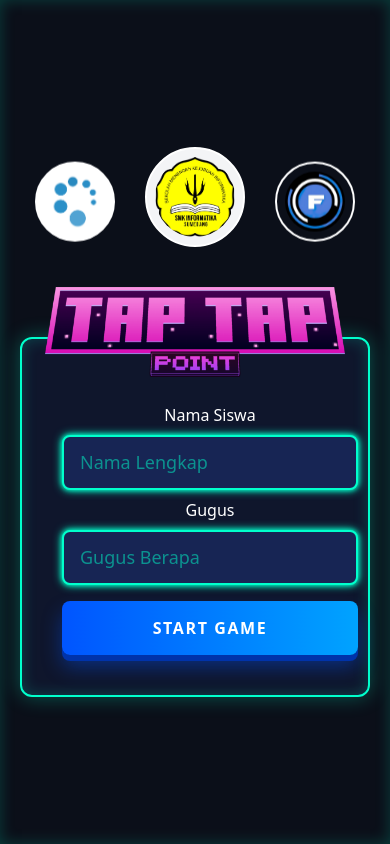
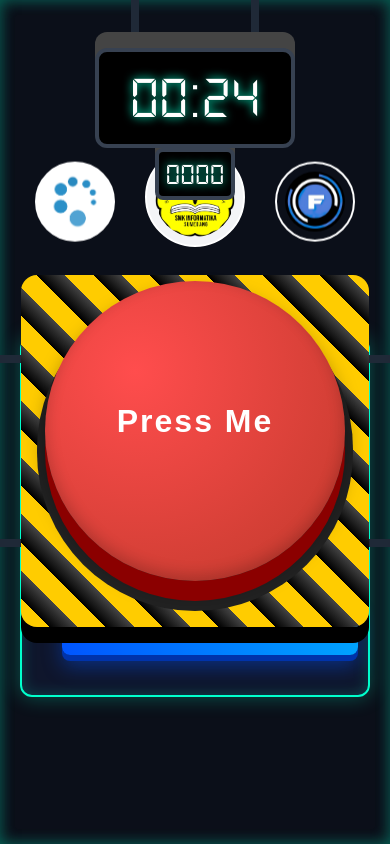
Before and after one commit to NexdyMC/game-tap-tap, a PHP site: page / in a window 390 px wide. Run offline with PHP 8.4, Linux system fonts and the light colour scheme.

Commit message:
atur responsive pada website

```diff
--- a/index.html
+++ b/index.html
@@ -4,18 +4,43 @@
     <meta charset="UTF-8">
     <meta name="viewport" content="width=device-width, initial-scale=1.0">
     <title>Game Tap Tap</title>
+    <link rel="preconnect" href="https://fonts.googleapis.com">
+    <link href="https://fonts.googleapis.com/css2?family=Space+Grotesk:wght@400;500;600;700&family=Inter:wght@400;500;600&display=swap" rel="stylesheet">
     <!-- website : icon -->
     <!-- <link rel="shortcut icon" type="x-icon" href="icon.png"> -->
     <!-- cdn : tailwind -->
     <script src="js/tailwind.js"></script>
     <script src="tailwind.config.js"></script>
     <link rel="stylesheet" href="style/style.css">
+    <style>
+@font-face {
+  font-family: 'Digital';
+  src: url('font/DS-DIGI.TTF');
+}
+    </style>
 </head>
-<body class="bg-black flex justify-center items-center ">
+<body class="hero bg-[#050c18] overflow-x-hidden flex justify-center items-center ">
 
-    <main class="max-w-[480px] w-full min-width-[100px] h-screen bg-[#0b0f19]">
+    <canvas id="net"></canvas>
+    <div class="bokeh"
+        style="width:140px;height:140px; left:6%; top:32%; background:radial-gradient(circle,var(--red) 0%, transparent 70%); animation-delay:0s;">
+    </div>
+    <div class="bokeh"
+        style="width:90px;height:90px; left:14%; top:58%; background:radial-gradient(circle,var(--red-soft) 0%, transparent 70%); animation-delay:2s;">
+    </div>
+    <div class="bokeh"
+        style="width:110px;height:110px; right:10%; top:20%; background:radial-gradient(circle,var(--red) 0%, transparent 70%); animation-delay:4s;">
+    </div>
+    <div class="bokeh"
+        style="width:70px;height:70px; right:22%; bottom:14%; background:radial-gradient(circle,var(--red-soft) 0%, transparent 70%); animation-delay:1s;">
+    </div>
+    <div class="bokeh"
+        style="width:160px;height:160px; left:42%; bottom:6%; background:radial-gradient(circle,var(--node) 0%, transparent 72%); opacity:.4; animation-delay:3s;">
+    </div>
 
-        <section class="h-screen bg-[ rgba(16, 24, 48, 0.85)] h-full flex justify-center items-center" style="box-shadow: 0 0 20px rgba(0, 255, 204, 0.3), inset 0 0 15px rgba(0, 255, 204, 0.2); ">
+    <main class="max-w-[480px] w-full min-width-[100px] h-screen z-10  bg-[#0b0f19] overflow-x-auto">
+
+        <section class="absolute max-w-[480px] w-full h-screen bg-[ rgba(16, 24, 48, 0.85)] h-full flex justify-center items-center" style="box-shadow: 0 0 20px rgba(0, 255, 204, 0.3), inset 0 0 15px rgba(0, 255, 204, 0.2); ">
             <div class="">
                 <div class="flex justify-around items-start ">
                     <img src="image/logo-icso.png" alt="logo icso" width="80" class="image-anim p-2 h-[80px] rounded-full border-white border-2 bg-white ">
@@ -27,8 +52,6 @@
                     <img src="image/title.png" alt="" class="object-center translate-y-[40px] max-w-[300px]">
                 </div>
                 <div class="game-panel">
-                    <!-- <p class="text-3xl text-white font-bold text-center">Game Tap Tap</p> -->
-                    <!-- <p class="text-2xl text-white font-bold text-center">Nexdy</p> -->
 
                     <div class="grid mt-4">
                         <label for="input-username" class="lg-text text-white my-2">Nama Siswa</label>
@@ -48,28 +71,33 @@
             </div>
         </section>
 
-        <!-- <section class="h-screen" style="box-shadow: 0 0 20px rgba(0, 255, 204, 0.3), inset 0 0 15px rgba(0, 255, 204, 0.2);">
+        <section class="absolute max-w-[480px] w-full h-screen z-10" style="box-shadow: 0 0 20px rgba(0, 255, 204, 0.3), inset 0 0 15px rgba(0, 255, 204, 0.2);">
+
             <div class="grid justify-items-center align-center">
-                <div class="border-x-8 border-gray-800 h-12 w-32"></div>
-                <div class="bg-black text-white p-4 text-6xl w-[200px] text-center border-4 border-gray-700 rounded-xl font-['Digital'] text-shadow shadow-gray-600 z-10">
+                <div class="tiang-timer">
+                    <div class="border-x-8 border-gray-800 h-12 w-32"></div>
+                </div>
+                <div class="bg-black text-white p-4 text-6xl w-[200px]  font-['Digital'] text-center border-4 border-gray-700 rounded-xl font-['Digital'] text-shadow shadow-gray-600 z-10">
                     <div id="timerDisplay">00:30</div>
                 </div>
 
-                <div class="bg-black text-white p-1 text-3xl w-[80px] text-center border-4 border-gray-700 rounded-lg font-['Digital'] text-shadow shadow-gray-600 ">
+                <div class="bg-black text-white p-1 text-3xl font-['Digital'] w-[80px] text-center border-4 border-gray-700 rounded-lg font-['Digital'] text-shadow shadow-gray-600 ">
                     <div id="score-point">0000</div>
                 </div>
             </div>
 
-            <div class="flex justify-center align-center items-center mt-10">
-                <div class="border-y-8 border-gray-800 h-48 w-32"></div>
-                <div class="p-4 rounded-2xl btn-container">
-                    <div class="btn-content">
-                        <button class="red-3d-button btn-content" id="btn-press-poin" >Press Me</button>
+            <div class="h-1/2 grid   mt-10">
+                <div class="flex justify-center align-center items-center">
+                    <div class="border-y-8 border-gray-800 h-48 w-[50%]"></div>
+                    <div class="p-4 rounded-2xl btn-container">
+                        <div class="btn-content">
+                            <button class="red-3d-button btn-content" id="btn-press-poin" >Press Me</button>
+                        </div>
                     </div>
+                    <div class="border-y-8 border-gray-800 h-48 w-[50%]"></div>
                 </div>
-                <div class="border-y-8 border-gray-800 h-48 w-32"></div>
             </div>
-        </section> -->
+        </section>
 
         <!-- <section class="h-screen bg-[ rgba(16, 24, 48, 0.85)] h-full flex justify-center items-center" style="box-shadow: 0 0 20px rgba(0, 255, 204, 0.3), inset 0 0 15px rgba(0, 255, 204, 0.2); ">
             <div class="">
@@ -89,6 +117,7 @@
 
     <!-- script js -->
     <script src="js/timer.js"></script>
+    <!-- <script src="js/anim.js"></script> -->
 </body>
 </html>
 <!-- perintah dasar github -->
--- a/style/style.css
+++ b/style/style.css
@@ -1,7 +1,17 @@
-@font-face {
-  font-family: 'Digital';
-  src: url('font/DS-DIGI.TTF');
+:root {
+    --bg-0: #050c18;
+    --bg-1: #0a1830;
+    --node: #5fd4ff;
+    --node-core: #bff2ff;
+    --line: 56, 180, 255;
+    --red: #e14b4b;
+    --red-soft: #a83244;
+    --text: #eaf3fb;
+    --muted: #8ea3bd;
+    --accent: #5fd4ff;
 }
+
+
 
 .shadow-gray-600 {
   box-shadow: 0 -16px 0 #444;
@@ -185,6 +195,47 @@
     animation: floating 5s infinite ease-in-out;
 }
 
+.hero {
+    position: relative;
+    width: 100%;
+    min-height: 100vh;
+    background:
+        radial-gradient(ellipse 80% 60% at 30% 20%, #0d2440 0%, transparent 60%),
+        radial-gradient(ellipse 70% 50% at 80% 70%, #0a1c33 0%, transparent 60%),
+        linear-gradient(160deg, var(--bg-0) 0%, var(--bg-1) 55%, var(--bg-0) 100%);
+    overflow: hidden;
+}
+
+
+canvas#net {
+    position: absolute;
+    inset: 0;
+    width: 100%;
+    height: 100%;
+    display: block;
+}
+
+/* bokeh lampu merah/biru buram */
+.bokeh {
+    position: absolute;
+    border-radius: 50%;
+    filter: blur(18px);
+    pointer-events: none;
+    mix-blend-mode: screen;
+    animation: drift 14s ease-in-out infinite;
+}
+@keyframes drift {
+
+    0%,
+    100% {
+        transform: translate(0, 0) scale(1);
+    }
+
+    50% {
+        transform: translate(12px, -16px) scale(1.08);
+    }
+}
+
 @keyframes floating{
     0%{
         transform: translateY(0);
```
Also changed, not shown: html/header.html (added, +263 -0 lines), js/anim.js (added, +123 -0 lines).
